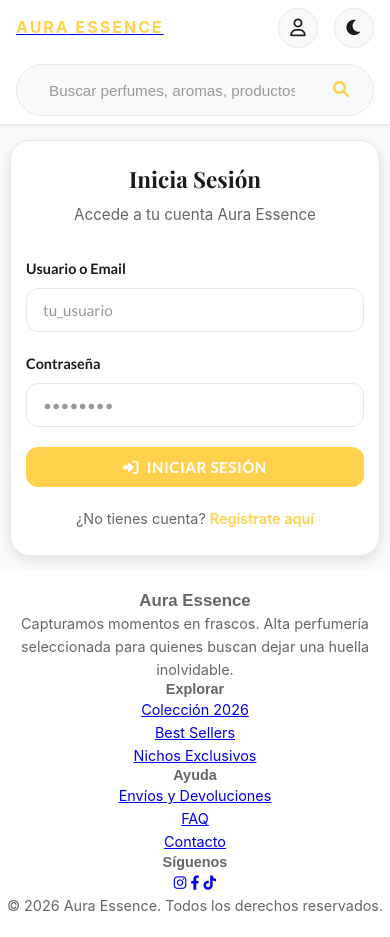
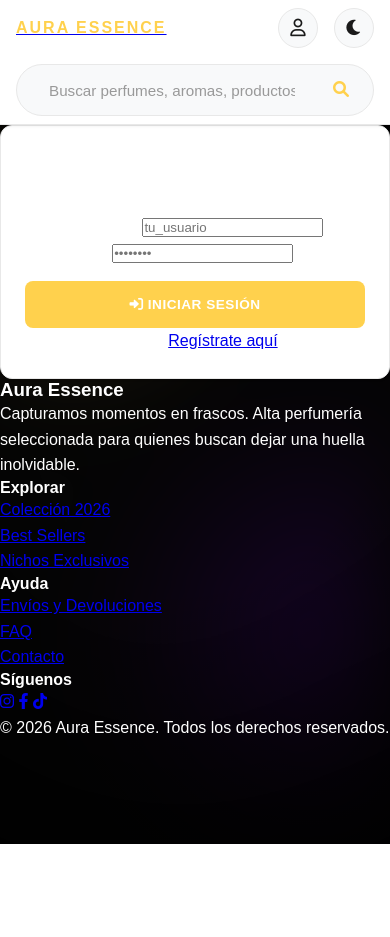
Before and after one commit to adaldean/Perfumes, a Django app: page /login/ in a window 390 px wide. After the commit the page ends 844 px from the top, so only its background shows below. Run offline with Django 5.2, Linux system fonts and the light colour scheme; parts of the project's set-up code (start-up, migrations or seed data) failed here and were passed over; some libraries are stand-ins or nearby versions.

Commit message:
Se modifico login

```diff
--- a/static/css/estilo_login.css
+++ b/static/css/estilo_login.css
@@ -1,310 +1,368 @@
-
-        /* Verificar que las variables CSS están disponibles */
 :root {
-            --primary: #FFD14D  !important;
-            --primary-dark: #FFD14D !important;
-            --accent: #e8663d !important;
-            --accent-light: #f5a97e !important;
-            --bg-main: #f8f9fa !important;
-            --bg-card: #ffffff !important;
-            --bg-hover: #f0f4f8 !important;
-            --text-primary: #1a1a1a !important;
-            --text-secondary: #666666 !important;
-            --text-light: #999999 !important;
-            --border-color: #e8e8e8 !important;
-            --shadow-sm: 0 1px 3px rgba(0,0,0,0.08) !important;
-            --shadow-md: 0 4px 12px rgba(0,0,0,0.1) !important;
-            --shadow-lg: 0 8px 24px rgba(0,0,0,0.12) !important;
+    --primary: #FFD14D;
+    --primary-soft: #ffdf70;
+    --primary-glow: rgba(255, 209, 77, 0.22);
+    --purple-glow: rgba(128, 0, 255, 0.16);
+    --bg-dark: #050505;
+    --card-bg: rgba(15, 15, 15, 0.72);
+    --text-main: #ffffff;
+    --text-muted: #a0a0a0;
+    --border-soft: rgba(255,255,255,0.08);
 }
 
-        .dark-mode {
-            --primary: #FFD14D!important;
-            --primary-dark: #FFD14D!important;
-            --accent: #f39c12 !important;
-            --bg-main: #1a1a1a !important;
-            --bg-card: #252525 !important;
-            --bg-hover: #2d2d2d !important;
-            --text-primary: #ecf0f1 !important;
-            --text-secondary: #bdc3c7 !important;
-            --text-light: #95a5a6 !important;
-            --border-color: #404040 !important;
-            --shadow-sm: 0 1px 3px rgba(0,0,0,0.3) !important;
-            --shadow-md: 0 4px 12px rgba(0,0,0,0.4) !important;
-            --shadow-lg: 0 8px 24px rgba(0,0,0,0.5) !important;
+*{
+    margin:0;
+    padding:0;
+    box-sizing:border-box;
 }
 
-        /* Layout principal */
-        body {
-            display: flex;
-            flex-direction: column;
-            min-height: 100vh;
+body{
+    min-height:100vh;
+    display:flex;
+    flex-direction:column;
+    font-family:'Jost', sans-serif;
+    background:#050505;
+    overflow-x:hidden;
+    position:relative;
+    color:white;
 }
 
-        main {
-            flex: 1;
-            display: flex;
-            align-items: center;
-            justify-content: center;
-            padding: 40px 20px;
-            background-color: var(--bg-main);
+body::before{
+    content:"";
+    position:fixed;
+    inset:0;
+    background:
+        radial-gradient(
+            circle at 15% 25%,
+            rgba(255,209,77,0.18) 0%,
+            transparent 30%
+        ),
+        radial-gradient(
+            circle at 85% 75%,
+            rgba(128,0,255,0.14) 0%,
+            transparent 35%
+        );
+    filter:blur(45px);
+    z-index:-2;
 }
 
-        /* Contenedor del formulario */
-        .auth-wrapper {
-            width: 100%;
-            max-width: 420px;
+body::after{
+    content:"";
+    position:fixed;
+    inset:0;
+    background:
+        radial-gradient(
+            circle,
+            transparent 35%,
+            rgba(0,0,0,0.82) 100%
+        );
+    z-index:-1;
 }
 
-        /* Usa la clase filter-card para consistencia */
-        .auth-wrapper .filter-card {
-            background: var(--bg-card);
-            border: 1px solid var(--border-color);
-            border-radius: 20px;
-            padding: 40px 30px;
-            box-shadow: var(--shadow-md);
+.header-principal{
+    width:100%;
+    display:flex;
+    justify-content:space-between;
+    align-items:center;
+    padding:22px 40px;
+    background:rgba(15,15,15,0.75);
+    backdrop-filter:blur(12px);
+    border-bottom:1px solid rgba(255,255,255,0.04);
 }
 
-        .auth-header {
-            text-align: center;
-            margin-bottom: 30px;
+.logo-texto{
+    color:var(--primary);
+    letter-spacing:3px;
+    font-size:1.8rem;
+    font-family:'Montserrat', sans-serif;
 }
 
-        .auth-header h1 {
-            font-family: 'Playfair Display', serif;
-            font-size: 1.8rem;
-            color: var(--text-primary);
-            margin: 0 0 10px 0;
-            font-weight: 700;
+.contenedor-buscador{
+    width:40%;
+    display:flex;
+    background:rgba(255,255,255,0.04);
+    border:1px solid rgba(255,255,255,0.08);
+    border-radius:40px;
+    overflow:hidden;
 }
 
-        .auth-header p {
-            color: var(--text-secondary);
-            font-size: 0.95rem;
-            margin: 0;
+.contenedor-buscador input{
+    flex:1;
+    background:transparent;
+    border:none;
+    padding:14px 20px;
+    color:white;
+    outline:none;
 }
 
-        /* Grupos de formulario */
-        .form-group {
-            margin-bottom: 20px;
+.contenedor-buscador button{
+    width:60px;
+    border:none;
+    background:transparent;
+    color:var(--primary);
+    cursor:pointer;
 }
 
-        .form-group label {
-            display: block;
-            margin-bottom: 8px;
-            color: var(--text-primary);
-            font-weight: 600;
-            font-size: 0.9rem;
-            font-family: 'Lato', sans-serif;
+.header-icons{
+    display:flex;
+    gap:14px;
 }
 
-        .form-group input {
-            width: 100%;
-            padding: 12px 16px;
-            background: var(--bg-card);
-            border: 1px solid var(--border-color);
-            border-radius: 12px;
-            font-size: 0.95rem;
-            color: var(--text-primary);
-            font-family: 'Lato', sans-serif;
-            transition: all 0.3s ease;
+.icon-btn{
+    width:45px;
+    height:45px;
+    border-radius:50%;
+    border:1px solid rgba(255,255,255,0.08);
+    background:rgba(255,255,255,0.03);
+    color:white;
+    cursor:pointer;
+    transition:0.3s;
 }
 
-        .form-group input::placeholder {
-            color: var(--text-light);
+.icon-btn:hover{
+    border-color:var(--primary);
+    color:var(--primary);
+    box-shadow:
+        0 0 20px rgba(255,209,77,0.18);
 }
 
-        .form-group input:focus {
-            outline: none;
-            border-color: var(--primary);
-            box-shadow: 0 0 0 3px rgba(27, 139, 127, 0.1);
+.auth-container{
+    flex:1;
+    display:flex;
+    justify-content:center;
+    align-items:center;
+    padding:70px 20px;
 }
 
-        /* Mensajes de error */
-        .error-message {
-            color: #e74c3c;
-            font-size: 0.85rem;
-            margin-top: 6px;
-            display: flex;
-            align-items: center;
-            gap: 6px;
+.contenedor-formulario{
+    width:100%;
+    max-width:420px;
+    background:rgba(15,15,15,0.72);
+    border:1px solid rgba(255,209,77,0.10);
+    border-radius:28px;
+    padding:45px 35px;
+    backdrop-filter:blur(18px);
+    position:relative;
+    overflow:hidden;
+    box-shadow:
+        0 30px 60px rgba(0,0,0,0.75),
+        0 0 40px rgba(255,209,77,0.06);
 }
 
-        .error-message::before {
-            content: "⚠";
-            font-weight: bold;
+.contenedor-formulario::before{
+    content:"";
+    position:absolute;
+    width:220px;
+    height:220px;
+    background:rgba(255,209,77,0.06);
+    border-radius:50%;
+    top:-120px;
+    left:-120px;
+    filter:blur(60px);
 }
 
-        .alert-error {
-            background: rgba(231, 76, 60, 0.1);
-            border-left: 4px solid #e74c3c;
-            color: #c0392b;
-            padding: 12px 15px;
-            border-radius: 8px;
-            margin-bottom: 20px;
-            font-size: 0.9rem;
+.form-header{
+    text-align:center;
+    margin-bottom:35px;
 }
 
-        .dark-mode .alert-error {
-            background: rgba(231, 76, 60, 0.2);
-            color: #ff6b6b;
+.icono-login{
+    width:90px;
+    height:90px;
+    border-radius:50%;
+    margin:auto auto 20px;
+    display:flex;
+    justify-content:center;
+    align-items:center;
+    background:rgba(255,209,77,0.12);
+    color:var(--primary);
+    font-size:2rem;
 }
 
-        /* Botones - Usar clase estándar del sistema */
-        .add-to-cart-btn {
-            width: 100%;
-            padding: 12px 24px;
-            background: var(--primary);
-            color: white;
-            border: none;
-            border-radius: 12px;
-            font-size: 1rem;
-            font-weight: 700;
-            cursor: pointer;
-            font-family: 'Lato', sans-serif;
-            margin-bottom: 16px;
-            transition: all 0.3s ease;
-            display: flex;
-            align-items: center;
-            justify-content: center;
-            gap: 8px;
+.form-header h2{
+    font-size:2rem;
+    letter-spacing:4px;
+    text-transform:uppercase;
+    color:white;
+    margin-bottom:10px;
 }
 
-        .add-to-cart-btn:hover {
-            background: var(--primary-dark);
-            transform: translateY(-2px);
-            box-shadow: 0 8px 20px rgba(233, 233, 7, 0.828);
+.form-header p{
+    color:var(--text-muted);
 }
 
-        .add-to-cart-btn:active {
-            transform: translateY(0);
+.grupo-input{
+    margin-bottom:24px;
 }
 
-        .dark-mode .add-to-cart-btn {
-            background: var(--primary);
+.grupo-input label{
+    display:flex;
+    align-items:center;
+    gap:10px;
+    margin-bottom:10px;
+    color:var(--text-muted);
 }
 
-        .dark-mode .add-to-cart-btn:hover {
-            background: #000000;
+.grupo-input label i{
+    color:var(--primary);
 }
 
-        /* Footer de autenticación */
-        .auth-footer {
-            text-align: center;
-            margin-top: 20px;
-            color: var(--text-secondary);
-            font-size: 0.9rem;
+.grupo-input input{
+    width:100%;
+    padding:15px 18px;
+    border-radius:14px;
+    border:1px solid rgba(255,255,255,0.08);
+    background:rgba(255,255,255,0.04);
+    color:white;
+    outline:none;
+    transition:0.3s;
 }
 
-        .auth-footer a {
-            color: var(--primary);
-            text-decoration: none;
-            font-weight: 600;
-            transition: color 0.3s ease;
+.grupo-input input:focus{
+    border-color:var(--primary);
+    box-shadow:
+        0 0 18px rgba(255,209,77,0.12);
 }
 
-        .auth-footer a:hover {
-            color: var(--accent);
+.boton-principal{
+    width:100%;
+    padding:17px;
+    border:none;
+    border-radius:14px;
+    background:
+        linear-gradient(
+            135deg,
+            var(--primary),
+            var(--primary-soft)
+        );
+
+    color:black;
+    font-weight:700;
+    letter-spacing:2px;
+    cursor:pointer;
+    margin-top:10px;
+    transition:0.3s;
 }
 
-        .divider {
-            display: flex;
-            align-items: center;
-            text-align: center;
-            margin: 20px 0;
-            color: var(--text-secondary);
+.boton-principal:hover{
+    transform:translateY(-3px);
+    box-shadow:
+        0 0 25px rgba(255,209,77,0.25);
 }
 
-        .divider::before,
-        .divider::after {
-            content: '';
-            flex: 1;
-            border-bottom: 1px solid var(--border-color);
+.form-footer{
+    text-align:center;
+    margin-top:28px;
 }
 
-        .divider span {
-            padding: 0 10px;
-            font-size: 0.9rem;
+.form-footer p{
+    color:var(--text-muted);
+    margin-bottom:10px;
 }
 
-        .google-btn {
-            width: 100%;
-            padding: 12px;
-            background: white;
-            color: #757575;
-            border: 1px solid #ddd;
-            border-radius: 12px;
-            font-size: 1rem;
-            font-weight: 600;
-            cursor: pointer;
-            font-family: 'Lato', sans-serif;
-            display: flex;
-            align-items: center;
-            justify-content: center;
-            gap: 10px;
-            text-decoration: none;
-            transition: all 0.3s ease;
+.enlace-secundario{
+    color:var(--primary);
+    text-decoration:none;
+    font-weight:700;
 }
 
-        .google-btn:hover {
-            background-color: #f1f1f1;
-            box-shadow: 0 2px 4px rgba(0, 0, 0, 0.1);
+.footer-principal{
+    width:100%;
+    background:rgba(15,15,15,0.80);
+    border-top:1px solid rgba(255,255,255,0.04);
+    backdrop-filter:blur(10px);
+    padding:50px 20px 25px;
 }
 
-        .google-btn img {
-            width: 20px;
-            height: 20px;
+.footer-contenido{
+    max-width:1200px;
+    margin:auto;
+    text-align:center;
 }
 
-        footer {
-            text-align: center;
-            padding: 20px 0;
-            background-color: var(--bg-card);
-            color: var(--text-secondary);
-            font-size: 0.9rem;
+.footer-contenido h2{
+    margin-bottom:10px;
+    color:white;
 }
 
-
-
-        /* Responsive */
-        @media (max-width: 1024px) {
-            main {
-                padding: 30px 20px;
+.footer-contenido p{
+    color:var(--text-muted);
+    max-width:700px;
+    margin:0 auto 35px;
+    line-height:1.7;
 }
 
-            .auth-wrapper .filter-card {
-                padding: 35px 25px;
+.footer-links{
+    display:flex;
+    justify-content:center;
+    gap:80px;
+    margin-bottom:40px;
+    flex-wrap:wrap;
+}
+
+.footer-columna{
+    display:flex;
+    flex-direction:column;
+    gap:10px;
+}
+
+.footer-columna h3{
+    color:white;
+    margin-bottom:10px;
+}
+
+.footer-columna a{
+    text-decoration:none;
+    color:var(--text-muted);
+    transition:0.3s;
+}
+
+.footer-columna a:hover{
+    color:var(--primary);
+}
+
+/* REDES */
+
+.social-icons{
+    display:flex;
+    gap:15px;
+}
+
+.social-icons a{
+    font-size:1.2rem;
+    color:var(--primary);
+}
+
+/* COPYRIGHT */
+.footer-copy{
+    color:rgba(255,255,255,0.45);
+    font-size:0.9rem;
+}
+
+/* =========================
+   RESPONSIVE
+========================= */
+
+@media(max-width:900px){
+    .header-principal{
+        flex-direction:column;
+        gap:20px;
+    }
+    .contenedor-buscador{
+        width:100%;
     }
 }
 
-        @media (max-width: 768px) {
-            main {
-                padding: 20px 15px;
+@media(max-width:500px){
+    .contenedor-formulario{
+        padding:35px 25px;
     }
 
-            .auth-wrapper .filter-card {
-                padding: 30px 20px;
+    .logo-texto{
+        font-size:1.3rem;
     }
 
-            .auth-header h1 {
-                font-size: 1.5rem;
+    .form-header h2{
+        font-size:1.6rem;
     }
 }
-
-        @media (max-width: 480px) {
-            main {
-                padding: 15px 10px;
-            }
-
-            .auth-wrapper .filter-card {
-                padding: 25px 15px;
-            }
-
-            .auth-header h1 {
-                font-size: 1.4rem;
-            }
-
-            .add-to-cart-btn {
-                padding: 11px 20px;
-                font-size: 0.95rem;
-            }
-        }
```
Also changed, not shown: templates/login.html (+114 -25 lines). Lines whose indentation alone changed are shown as unchanged.
